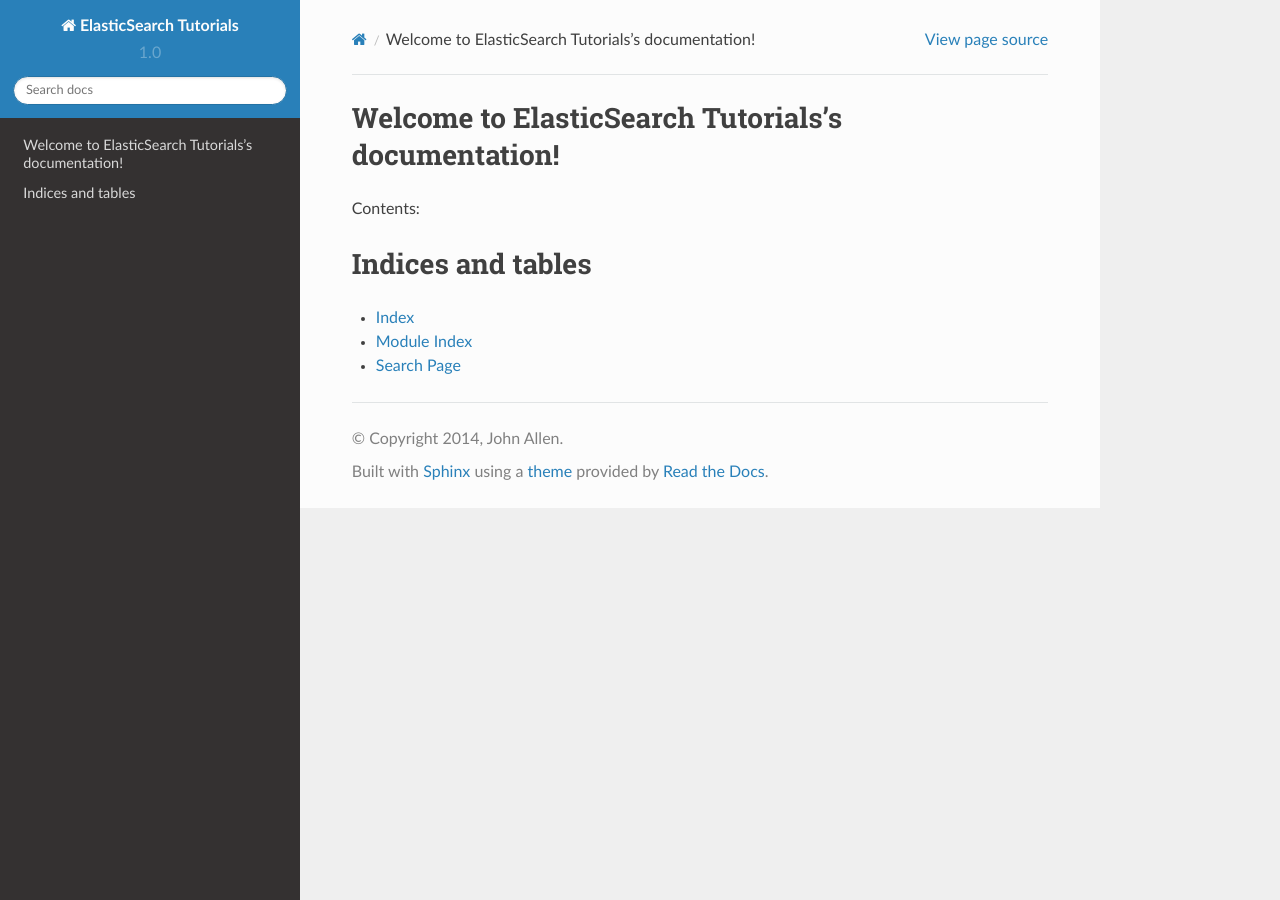
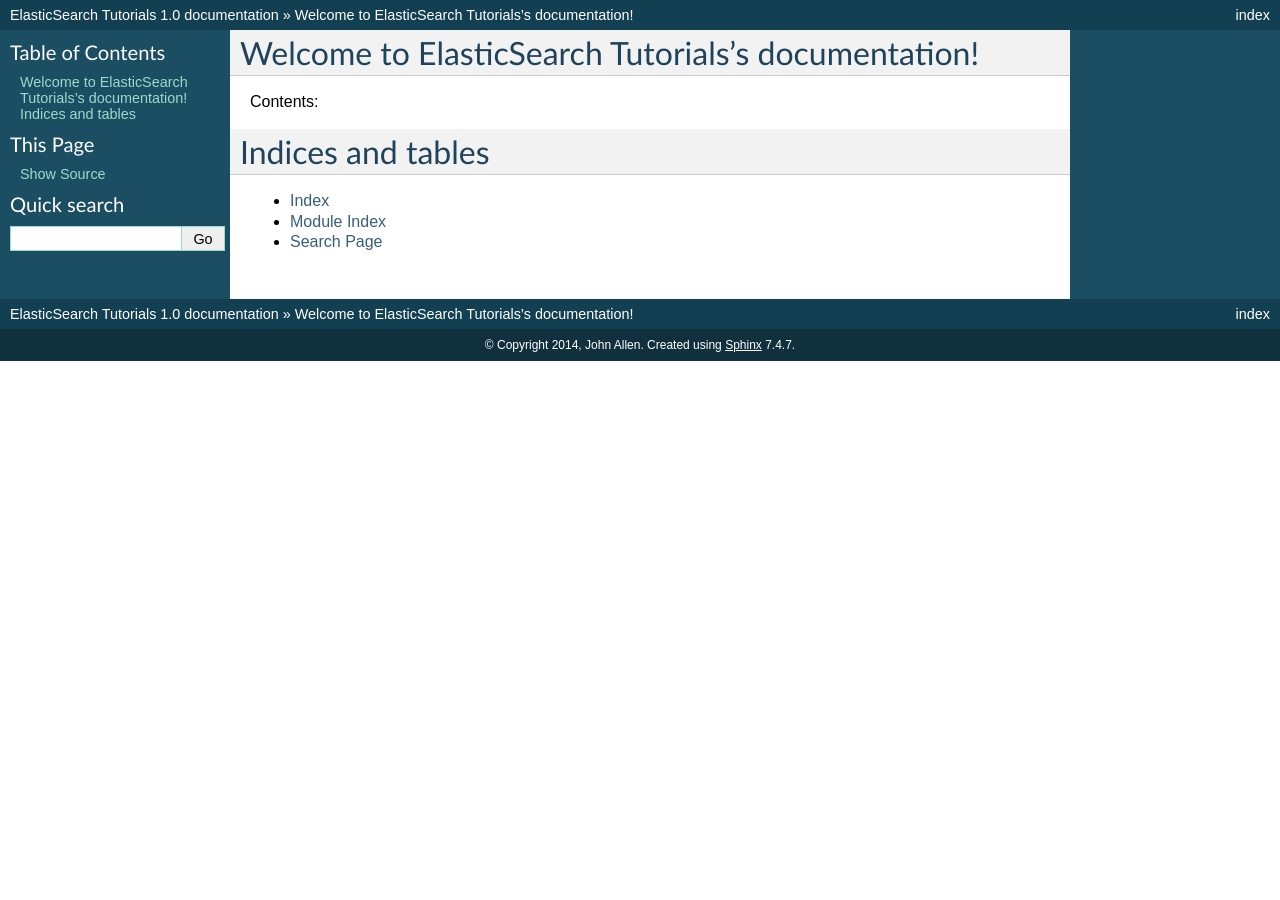
Before and after one commit to johnjoeallen/ElasticSeachTutorials, a Sphinx documentation site: the page built from docs/source/index.rst, in a window 1280 px wide. Built offline with Sphinx 7.4.7, drawn with Linux system fonts in a browser that asks for light colours.

Commit message:
Blank canvas

```diff
--- a/docs/source/conf.py
+++ b/docs/source/conf.py
@@ -12,7 +12,7 @@
 # serve to show the default.
 
 import sys, os
-import sphinx_rtd_theme
+#import sphinx_rtd_theme
 
 # If extensions (or modules to document with autodoc) are in another directory,
 # add these directories to sys.path here. If the directory is relative to the
@@ -92,7 +92,7 @@
 
 # The theme to use for HTML and HTML Help pages.  See the documentation for
 # a list of builtin themes.
-html_theme = "sphinx_rtd_theme"
+html_theme = "default"
 
 # Theme options are theme-specific and customize the look and feel of a theme
 # further.  For a list of options available for each theme, see the
@@ -100,7 +100,7 @@
 #html_theme_options = {}
 
 # Add any paths that contain custom themes here, relative to this directory.
-html_theme_path = [sphinx_rtd_theme.get_html_theme_path()]
+#html_theme_path = [sphinx_rtd_theme.get_html_theme_path()]
 
 # The name for this set of Sphinx documents.  If None, it defaults to
 # "<project> v<release> documentation".
```
